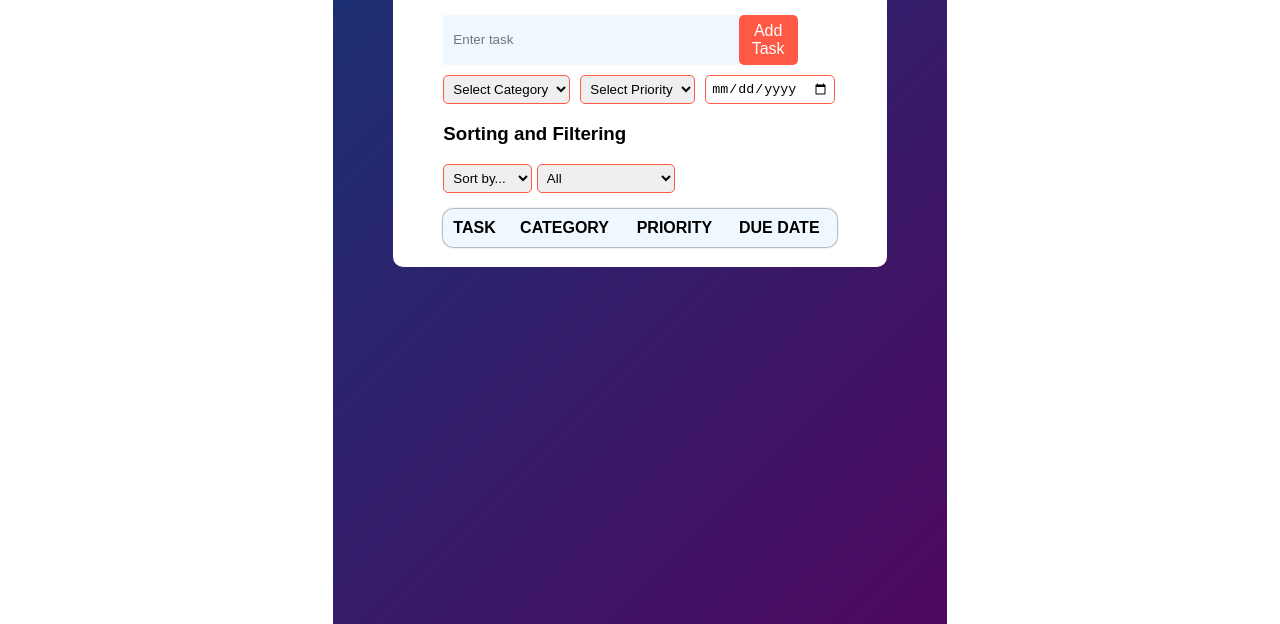
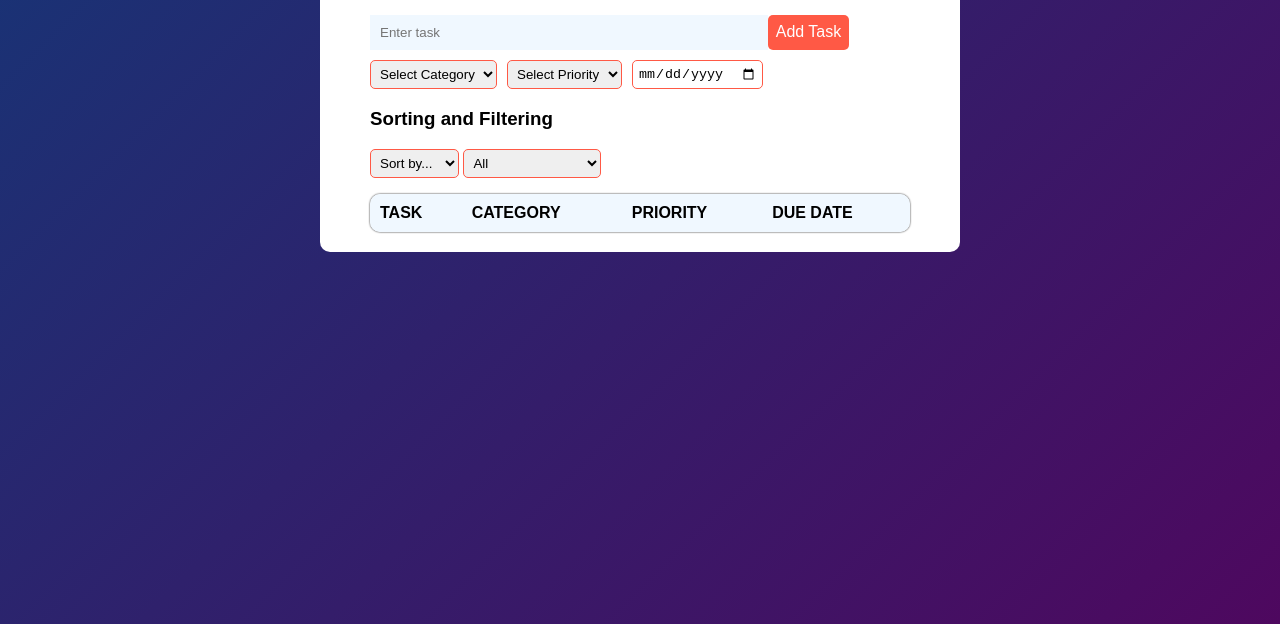
Before and after one commit to CodeWithRonaldo/task-tracker, a plain HTML site: page index.html in a window 1280 px wide. Shown: the part 196-820 px from the top of the page. Drawn offline with Linux system fonts and the light colour scheme.

Commit message:
Edit css style

```diff
--- a/styles.css
+++ b/styles.css
@@ -3,17 +3,15 @@ body {
     padding: 0;
     box-sizing: border-box;
     font-family: sans-serif;
-    display: flex;
-    align-items: center;
-    justify-content: center;
+
 
 }
 
 .container{
     min-height: 100vh;
-
     background: linear-gradient(135deg,  #153677, #4e085f);
     padding: 10px;
+
 }
 
 
@@ -21,14 +19,16 @@ body {
     background-color: white;
 
     max-width: 540px;
-    margin: 100px 50px;
+    margin: 100px auto 20px;
     border-radius: 10px;
     padding: 20px 50px;
+
 
 }
 
 .header h1{
     margin-top: 5px;
+
     padding: 10px;
     align-items: center;
 
```
